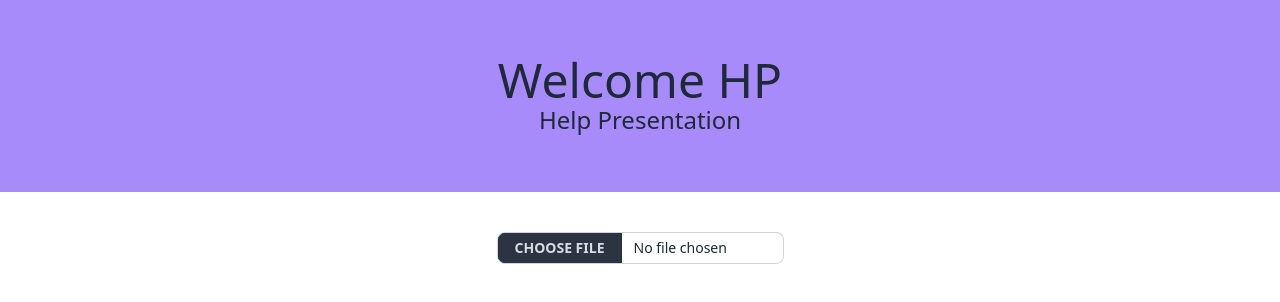
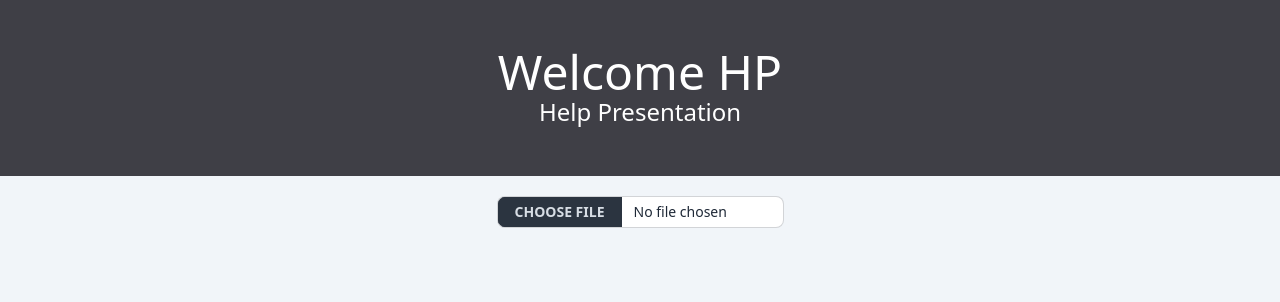
Before and after one commit to josuk0212/Help-Presentation, a React (Vite) app: page / in a window 1280 px wide. Shown: the top 302 px of the page. Built offline with nearby package versions, Linux system fonts and the light colour scheme.

Commit message:
style: 초기 페이지 배경색 추가 및 타이틀 배경색 변경

```diff
--- a/src/components/App.jsx
+++ b/src/components/App.jsx
@@ -5,7 +5,6 @@ import SpeakerPage from "./PresentationPage/SpeakerPage";
 
 function App() {
   return (
-    <>
     <Routes>
       <Route
         path="/"
@@ -16,7 +15,6 @@ function App() {
         element={<SpeakerPage />}
       />
     </Routes>
-    </>
   );
 }
 
--- a/src/components/HomePage/Home.jsx
+++ b/src/components/HomePage/Home.jsx
@@ -22,14 +22,14 @@ function Home() {
 
   return (
     <>
-      <div>
-        <div className="flex flex-col justify-center items-center h-48 bg-primary">
-          <h1 className="text-5xl">Welcome HP</h1>
-          <div className="text-2xl">Help Presentation</div>
+      <div className="w-screen h-screen bg-background">
+        <div className="flex flex-col justify-center items-center h-44 bg-primary">
+          <h1 className="text-white text-5xl">Welcome HP</h1>
+          <div className="text-white text-2xl">Help Presentation</div>
         </div>
         {isModal && <Modal setIsModal={setIsModal} />}
-        <div className="flex justify-center mt-10">
-          <div className="flex justify-center items-center gap-20">
+        <div className="flex justify-center mt-5">
+          <div className="flex items-center gap-20">
             {pdfUrl && (
               <div className="border-4 rounded-xl bg-white border-primary">
                 <div className="mt-10 mr-10 ml-20 mb-10">
--- a/tailwind.config.js
+++ b/tailwind.config.js
@@ -6,8 +6,9 @@ export default {
   theme: {
     extend: {
       colors: {
-        primary: "#a78bfa",
+        primary: "#3f3f46",
         second: "#f9fafb",
+        background: "#f1f5f9",
         modalbg: "#e2e8f0",
       },
     },
```
Lines whose indentation alone changed are shown as unchanged.
